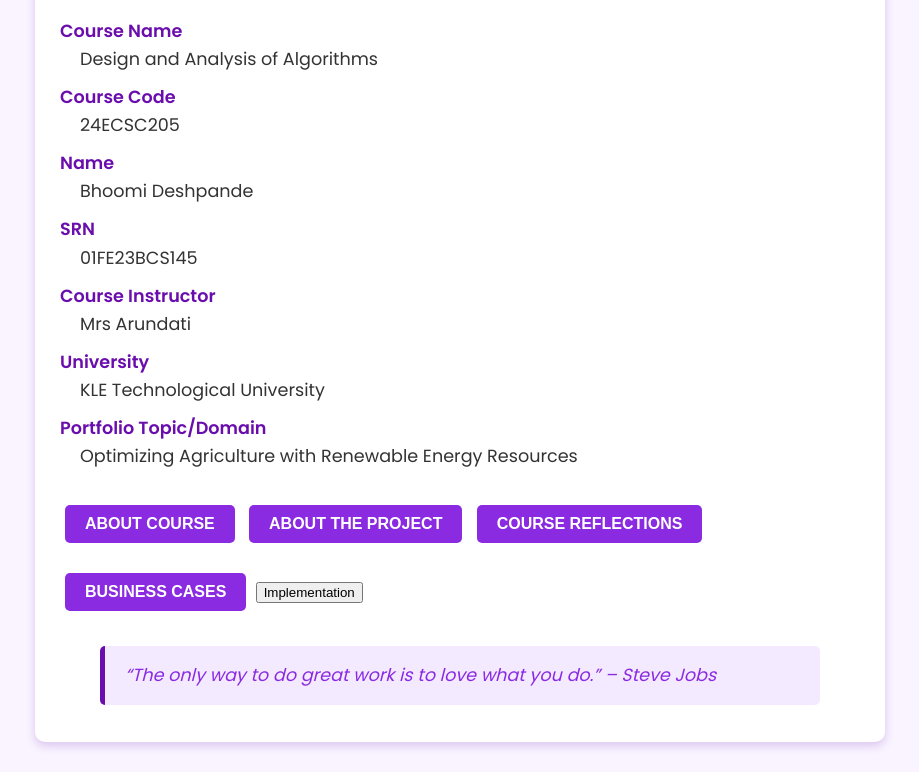
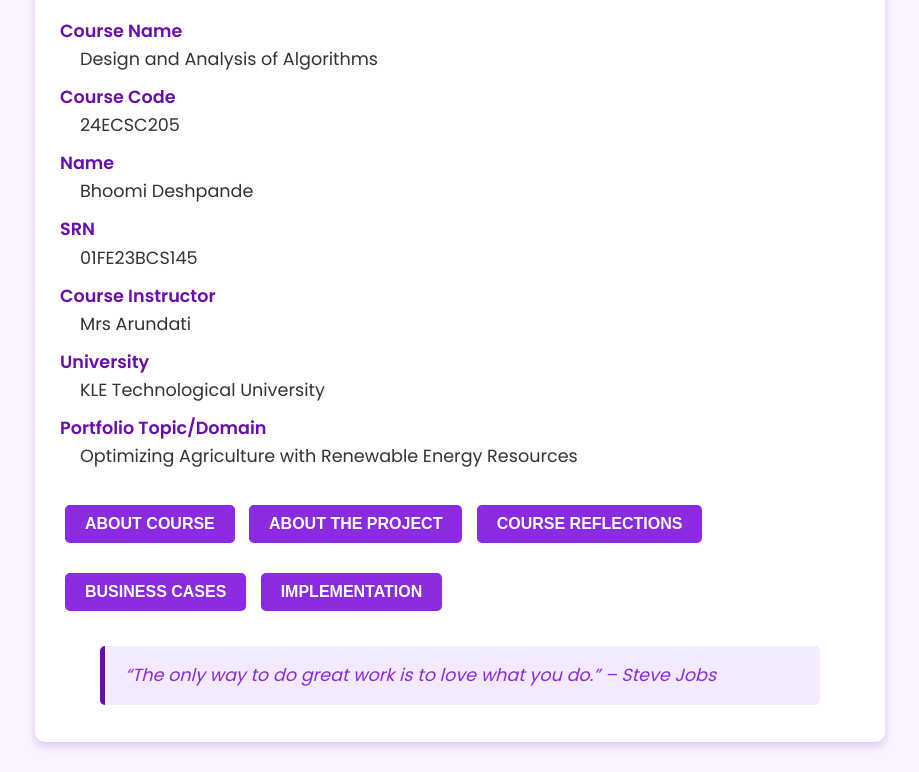
Before and after one commit to bhoomideshpande/portfolio.github.io, a plain HTML site: page index.html in a window 1280 px wide. Shown: the part 640-1412 px from the top of the page, without its empty margins (180-1099 px from the left). Drawn offline with Linux system fonts and the light colour scheme.

Commit message:
Update index.html

```diff
--- a/index.html
+++ b/index.html
@@ -91,7 +91,7 @@
             text-decoration: underline;
         }
 
-        .about-button, .about-project-button, .course-reflections-button, .business-cases-button {
+        .about-button, .about-project-button, .course-reflections-button, .business-cases-button, .implementation-button {
             display: inline-block;
             margin: 15px 5px;
             padding: 10px 20px;
```
